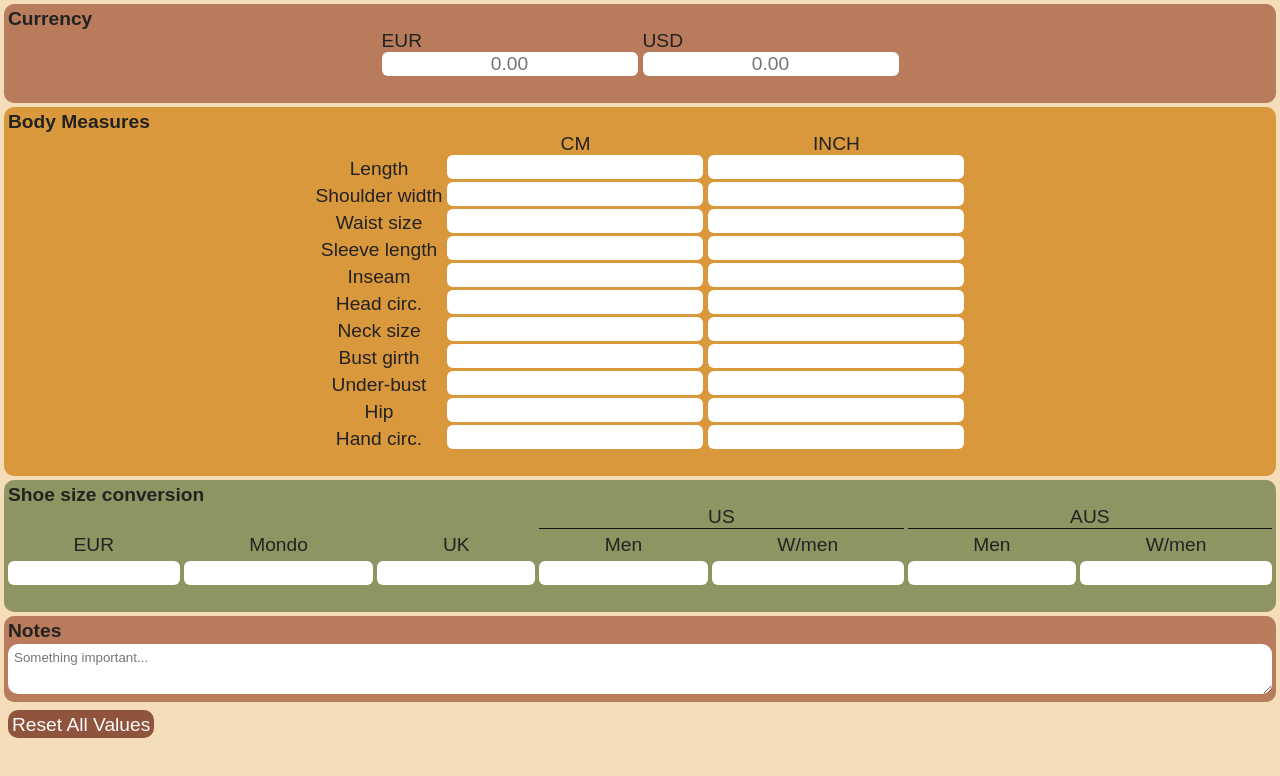
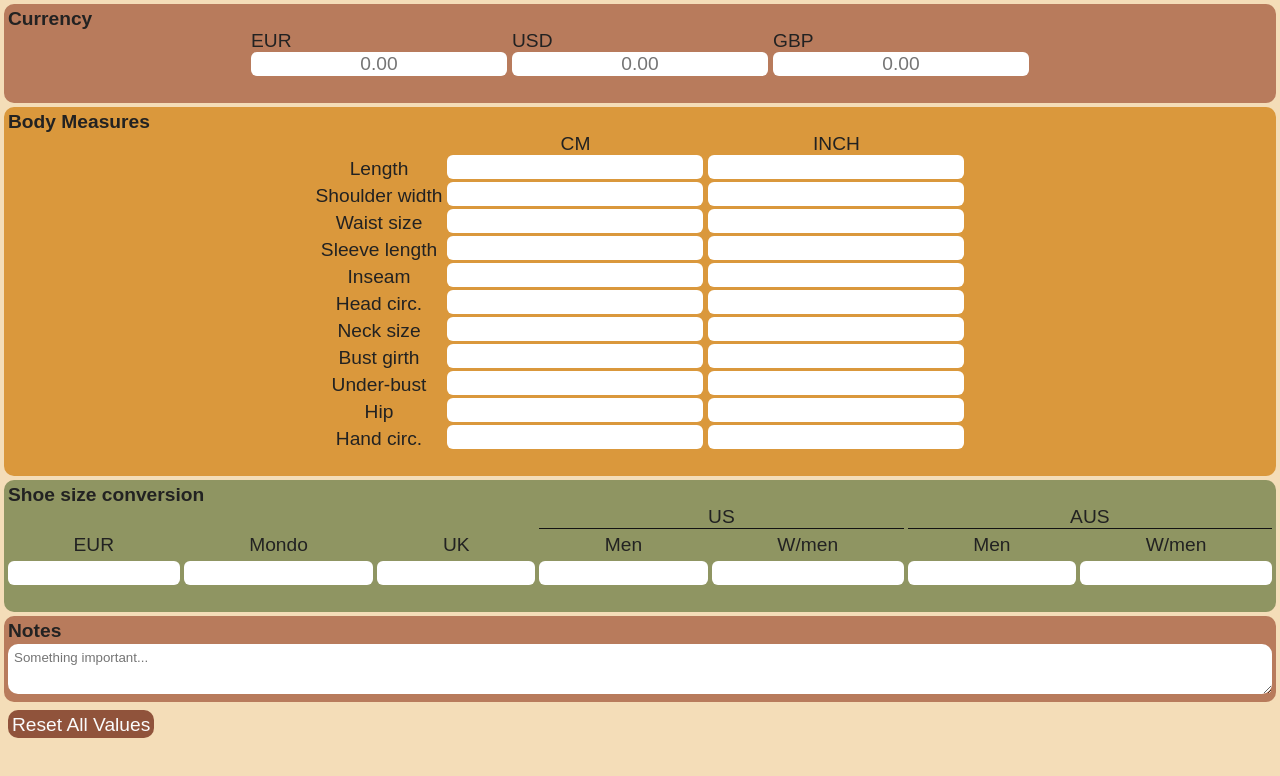
Before and after one commit to ExtF8/convertExtension, a website with bundled scripts: page index.html in a window 1280 px wide. Built offline with nearby package versions, Linux system fonts and the light colour scheme.

Commit message:
Added GBP currency

```diff
--- a/index.html
+++ b/index.html
@@ -38,6 +38,22 @@
                                 pattern="[0-9]*[.,]?[0-9]*"
                                 id="usd_input"
                                 data-input-type="usd"
+                                placeholder="0.00"
+                                min="0"
+                                step="0.01"
+                                title="Currency"
+                            />
+                        </div>
+                    </div>
+                    <div class="div3-currency">
+                        <h2>GBP</h2>
+                        <div class="div4-currency">
+                            <input
+                                type="text"
+                                inputmode="decimal"
+                                pattern="[0-9]*[.,]?[0-9]*"
+                                id="gbp_input"
+                                data-input-type="gbp"
                                 placeholder="0.00"
                                 min="0"
                                 step="0.01"
```
